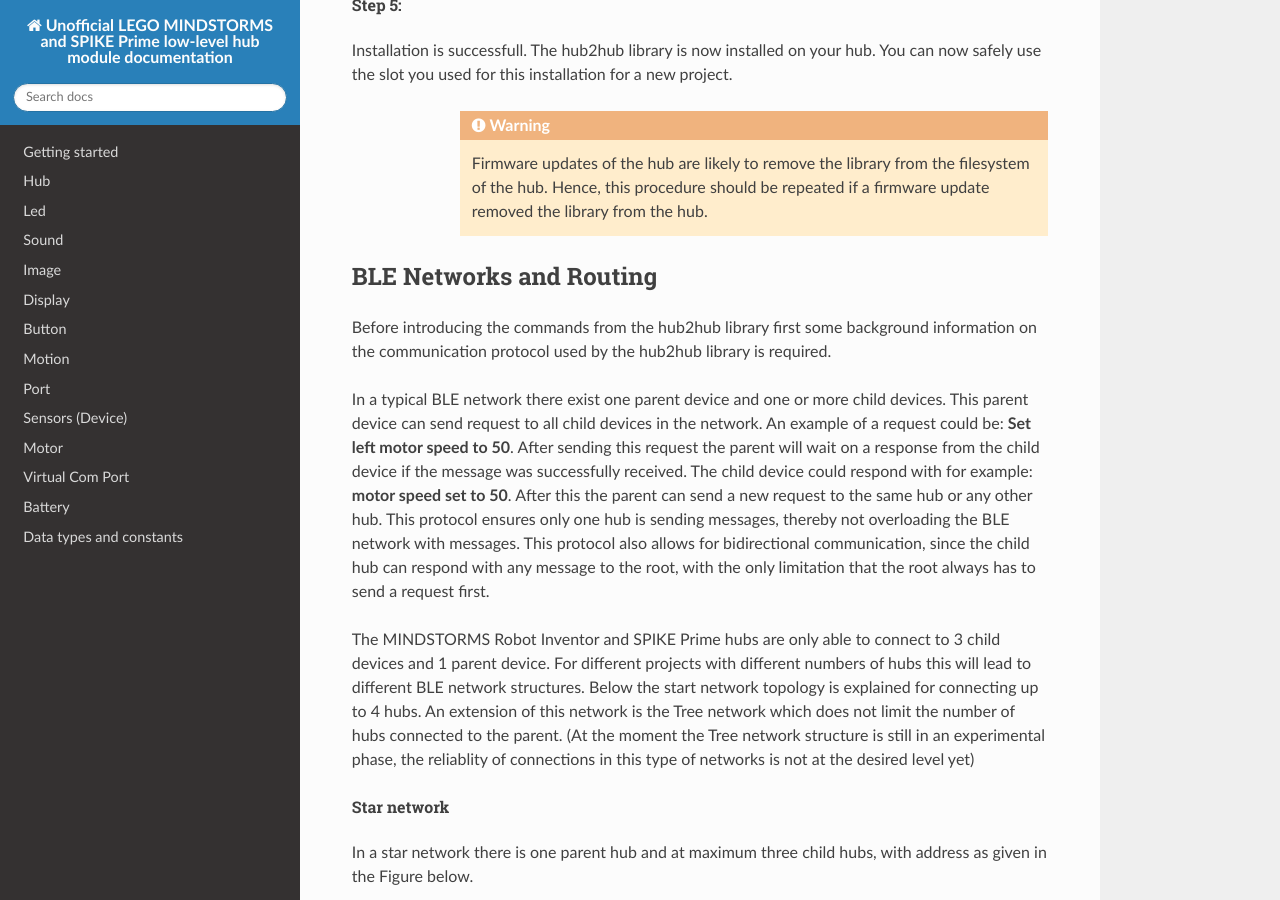
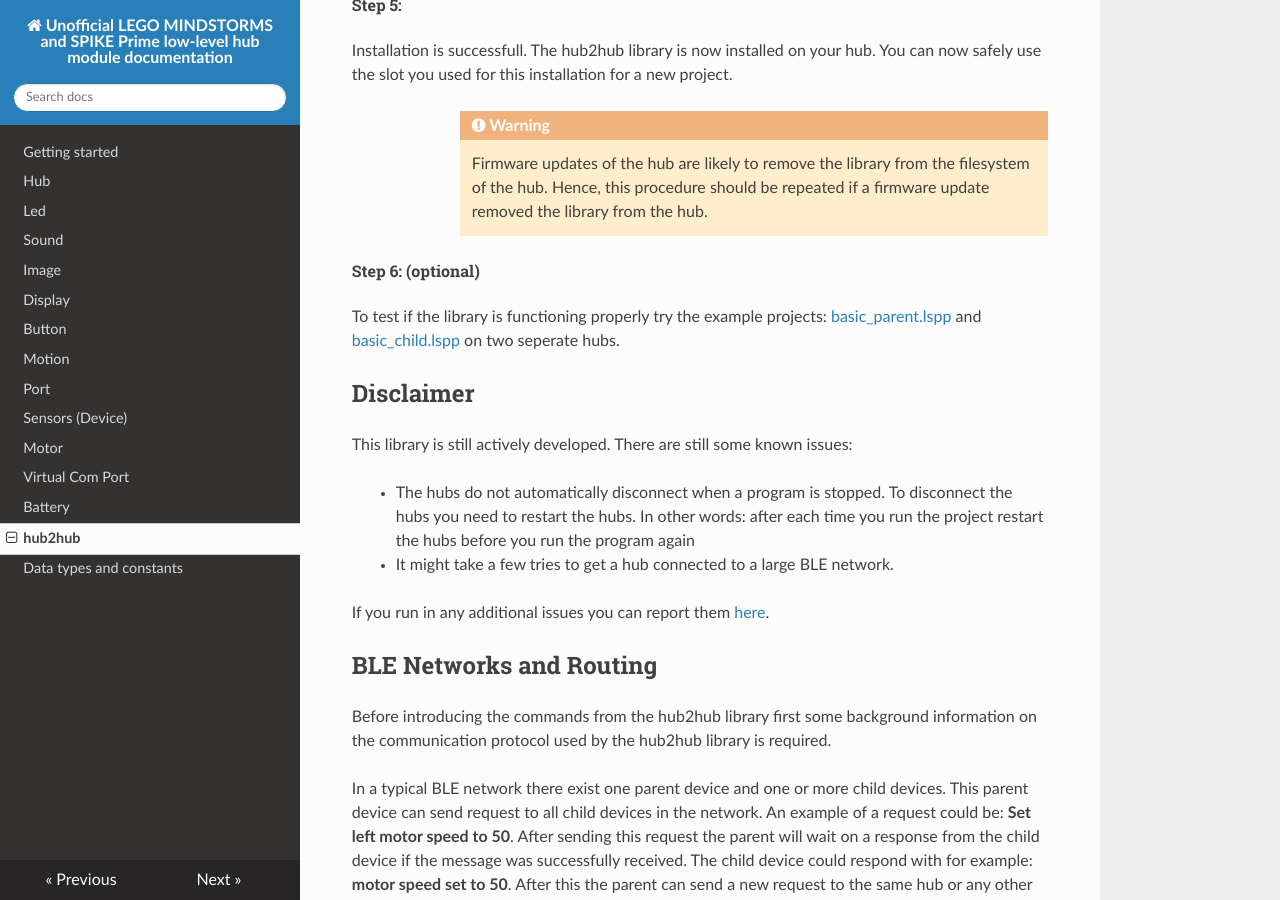
Before and after one commit to NStrijbosch/hub-module-notes, an MkDocs documentation site: the page built from docs/hub2hub.md, in a window 1280 px wide and 900 px high, scrolled down 1750 px. Built offline with MkDocs 1.6.1, drawn with Linux system fonts in a browser that asks for light colours; nearby versions of some CDN libraries; some of the changed text lies outside the part shown.

Commit message:
add hub2hub

```diff
--- a/docs/hub2hub.md
+++ b/docs/hub2hub.md
@@ -36,6 +36,21 @@
 
 !!! warning
     Firmware updates of the hub are likely to remove the library from the filesystem of the hub. Hence, this procedure should be repeated if a firmware update removed the library from the hub.
+
+### Step 6: (optional)
+
+To test if the library is functioning properly try the example projects: [basic_parent.lspp](https://github.com/NStrijbosch/hub2hub/blob/main/examples/parent_example.llsp?raw=true) and [basic_child.lspp](https://github.com/NStrijbosch/hub2hub/blob/main/examples/child_example.llsp?raw=true) on two seperate hubs.
+
+# Disclaimer
+
+This library is still actively developed. There are still some known issues:
+
+<ul class='index_list'>
+ <li>The hubs do not automatically disconnect when a program is stopped. To disconnect the hubs you need to restart the hubs. In other words: after each time you run the project restart the hubs before you run the program again</li>
+ <li>It might take a few tries to get a hub connected to a large BLE network.</li>
+</ul>
+
+If you run in any additional issues you can report them [here](https://github.com/NStrijbosch/hub2hub/issues).
 
 # BLE Networks and Routing
 
--- a/mkdocs.yml
+++ b/mkdocs.yml
@@ -14,6 +14,7 @@
     - Motor: 'motors.md'
     - Virtual Com Port: 'VCP.md'
     - Battery: 'battery.md'
+    - hub2hub: 'hub2hub.md'
     - Data types and constants: 'data_types.md'
 
 #   - Bluetooth: 'bluetooth.md'
```
Also changed, not shown: other parts of docs/hub2hub.md (+1 -1 lines).
